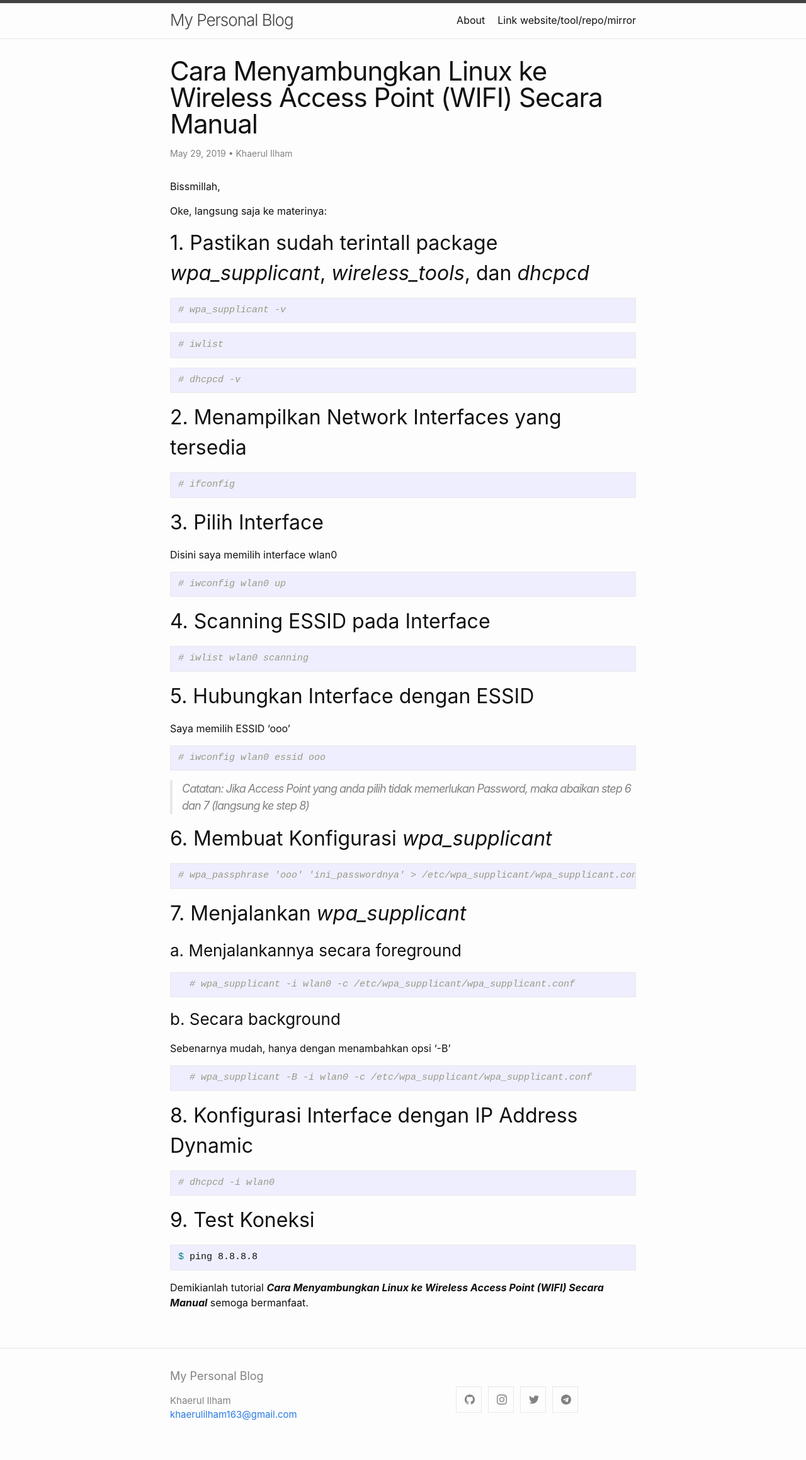
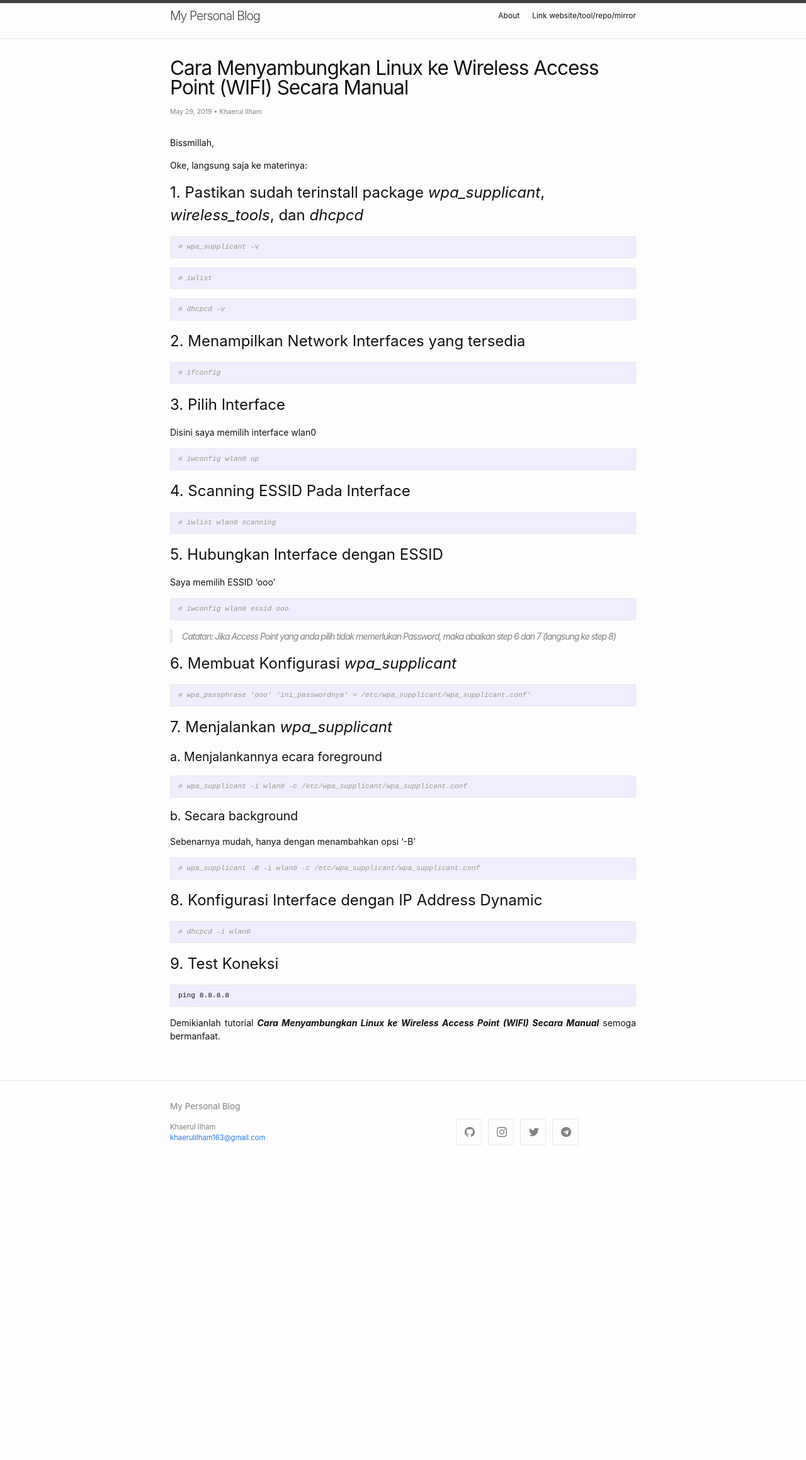
Before and after one commit to khaerulilham/khaerulilham.github.io, a Jekyll site: the page built from _posts/2019-05-29-post3.md, in a window 1280 px wide. Shown: the whole page at 63% size. Built offline with Jekyll 4.4.1, drawn with Linux system fonts in a browser that asks for light colours; comment, search, counter and statistics services are not loaded; after the commit the page ends 1876 px from its top, so only the background shows below that.

Commit message:
update scss

````diff
--- a/_posts/2019-05-29-post3.md
+++ b/_posts/2019-05-29-post3.md
@@ -9,7 +9,7 @@ author: Khaerul Ilham
 Bissmillah,
 
 Oke, langsung saja ke materinya:
-## 1. Pastikan sudah terintall package _wpa_supplicant_, _wireless_tools_, dan _dhcpcd_
+## 1. Pastikan sudah terinstall package _wpa_supplicant_, _wireless_tools_, dan _dhcpcd_
 ```bash
 # wpa_supplicant -v
 ```
@@ -19,19 +19,23 @@ Oke, langsung saja ke materinya:
 ```bash
 # dhcpcd -v
 ```
+
 ## 2. Menampilkan Network Interfaces yang tersedia
 ```bash
 # ifconfig
 ```
+
 ## 3. Pilih Interface
 Disini saya memilih interface wlan0
 ```bash
 # iwconfig wlan0 up
 ```
-## 4. Scanning ESSID pada Interface
+
+## 4. Scanning ESSID Pada Interface
 ```bash
 # iwlist wlan0 scanning
 ```
+
 ## 5. Hubungkan Interface dengan ESSID
 Saya memilih ESSID 'ooo'
 ```bash
@@ -43,23 +47,27 @@ Saya memilih ESSID 'ooo'
 ```bash
 # wpa_passphrase 'ooo' 'ini_passwordnya' > /etc/wpa_supplicant/wpa_supplicant.conf'
 ```
+
 ## 7. Menjalankan _wpa_supplicant_
-### a. Menjalankannya secara foreground
-  ```bash
-  # wpa_supplicant -i wlan0 -c /etc/wpa_supplicant/wpa_supplicant.conf
-  ```
+### a. Menjalankannya ecara foreground
+```bash
+# wpa_supplicant -i wlan0 -c /etc/wpa_supplicant/wpa_supplicant.conf
+```
 ### b. Secara background
 Sebenarnya mudah, hanya dengan menambahkan opsi '-B'
-  ```bash
-  # wpa_supplicant -B -i wlan0 -c /etc/wpa_supplicant/wpa_supplicant.conf
-  ```
+```bash
+# wpa_supplicant -B -i wlan0 -c /etc/wpa_supplicant/wpa_supplicant.conf
+```
+
 ## 8. Konfigurasi Interface dengan IP Address Dynamic
 ```bash
 # dhcpcd -i wlan0
 ```
+
 ## 9. Test Koneksi
 ```bash
-$ ping 8.8.8.8
+ping 8.8.8.8
 ```
 
+
 Demikianlah tutorial _**Cara Menyambungkan Linux ke Wireless Access Point (WIFI) Secara Manual**_ semoga bermanfaat.
--- a/_sass/minima.scss
+++ b/_sass/minima.scss
@@ -3,7 +3,7 @@
 // Define defaults for each variable.
 
 $base-font-family: -apple-system, BlinkMacSystemFont, "Segoe UI", Roboto, Helvetica, Arial, sans-serif, "Apple Color Emoji", "Segoe UI Emoji", "Segoe UI Symbol" !default;
-$base-font-size:   16px !default;
+$base-font-size:   12px !default;
 $base-font-weight: 400 !default;
 $small-font-size:  $base-font-size * 0.875 !default;
 $base-line-height: 1.5 !default;
--- a/_sass/minima/_base.scss
+++ b/_sass/minima/_base.scss
@@ -41,7 +41,11 @@ ul, ol, dl, figure,
   margin-bottom: $spacing-unit / 2;
 }
 
-
+p{
+  // text-indent: 28px;
+  text-align: justify;
+  font-size: 14px;
+}
 
 /**
  * `main` element
````
Also changed, not shown: 10 other files.
